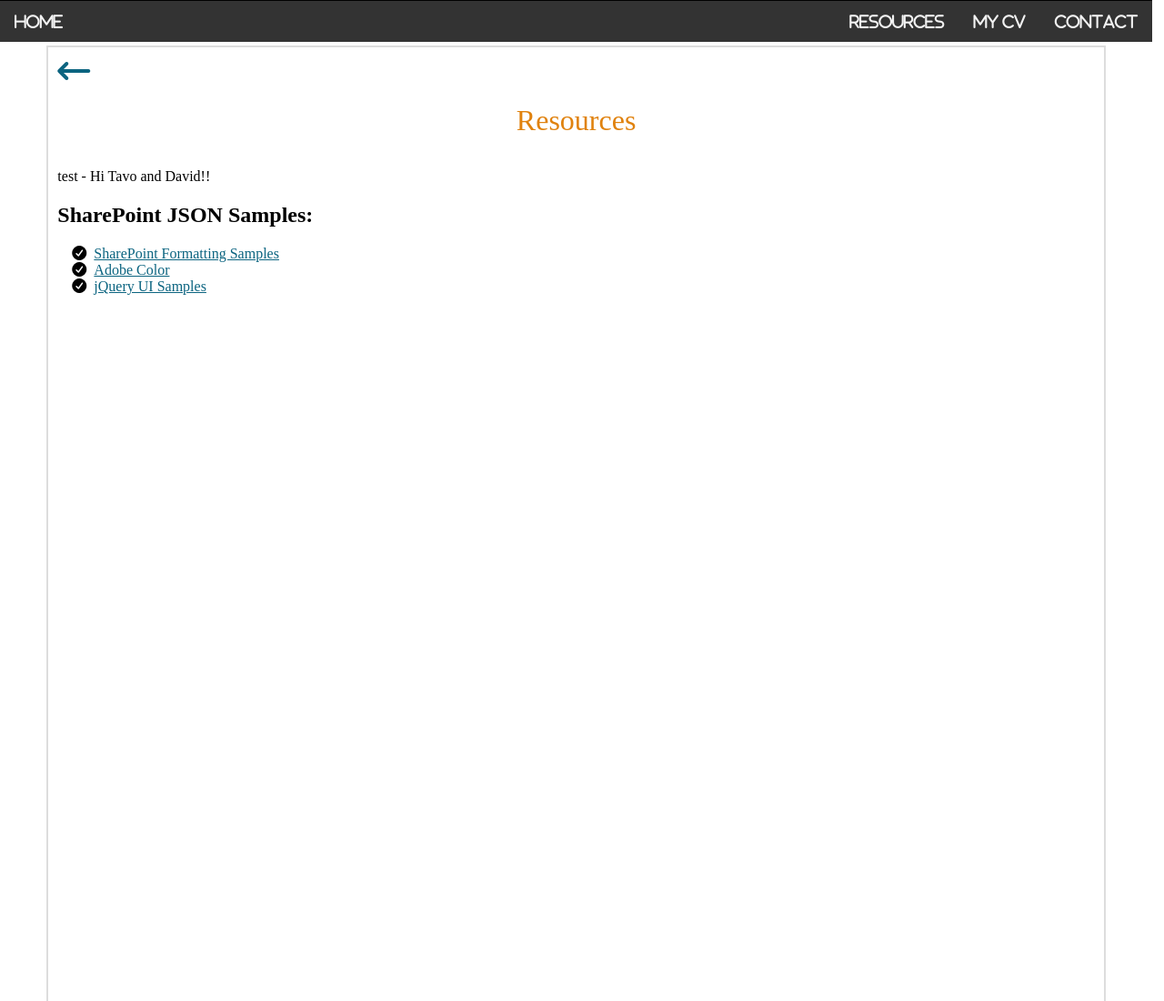
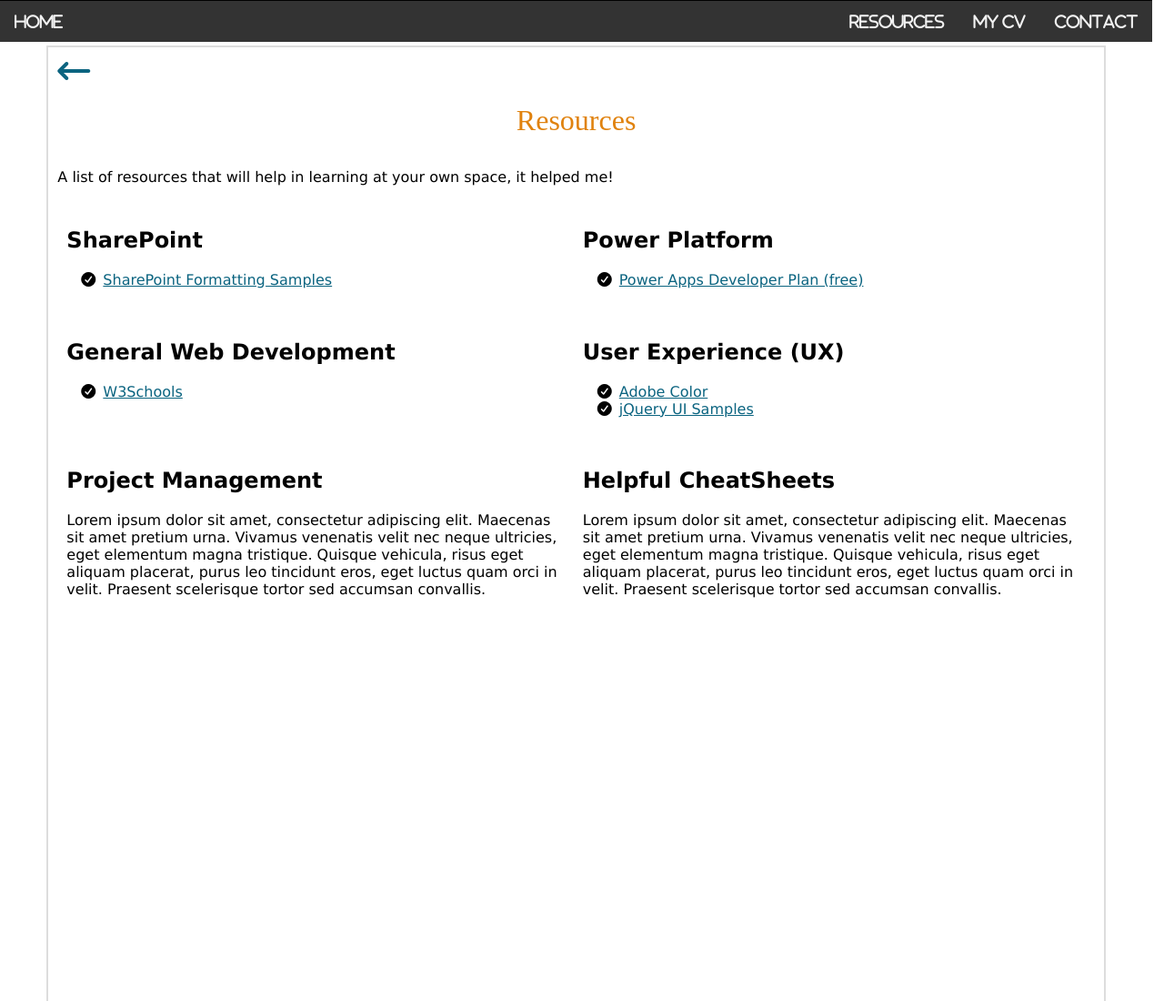
Before and after one commit to sendog6913/Zepol, a plain HTML site: page docs/resources.html in a window 1280 px wide. Shown: the top 1100 px of the page at 91% size. Drawn offline with Linux system fonts and the light colour scheme.

Commit message:
added resources, see #9

```diff
--- a/docs/MyStyle.css
+++ b/docs/MyStyle.css
@@ -75,5 +75,27 @@
     height: 1500px;
     border:#ddd solid 2px;
     margin: 0px auto;
+    align-items: center;
     padding: 10px;
+    font-family:'Lucida Sans', 'Lucida Sans Regular', 'Lucida Grande', 'Lucida Sans Unicode', Geneva, Verdana, sans-serif;
 }
+    /* Create three equal columns that floats next to each other */
+    .column {
+        float: left;
+        width: 48%;
+        padding: 10px;
+    }
+
+    /* Clear floats after the columns */
+    .row::after {
+        content: "";
+        display: table;
+        clear: both;
+    }
+
+    /* Responsive layout - makes the three columns stack on top of each other instead of next to each other */
+    @media screen and (max-width:600px) {
+            .column {
+            width: 100%;
+            }
+        }
--- a/docs/resources.html
+++ b/docs/resources.html
@@ -20,14 +20,54 @@
       <a href="index.html" title="Go Back"><i class="fa-solid fa-arrow-left-long fa-2x fa-fade"></i></a>
 
       <center><h1 class="fa-regular fa-2x">Resources</h1></center>
-      <p>test - Hi Tavo and David!!</p>
+      <p>A list of resources that will help in learning at your own space, it helped me!</p>
 
-      <h2>SharePoint JSON Samples:</h2>
-      <ul class="fa-ul">
-        <li><span class="fa-li"><i class="fa-solid fa-check-circle"></i></span><a href="https://pnp.github.io/List-Formatting/" target="_blank">SharePoint Formatting Samples</a></li>
-        <li><span class="fa-li"><i class="fa-solid fa-check-circle"></i></span><a href="https://color.adobe.com/" target="_blank">Adobe Color</a></li>
-        <li><span class="fa-li"><i class="fa-solid fa-check-circle"></i></span><a href="https://jqueryui.com/demos/" target="_blank">jQuery UI Samples</a></li>
-      </ul>
+      <div class="row">
+        <div class="column">
+          <h2>SharePoint</h2>
+          <ul class="fa-ul">
+            <li><span class="fa-li"><i class="fa-solid fa-check-circle"></i></span><a href="https://pnp.github.io/List-Formatting/" target="_blank">SharePoint Formatting Samples</a></li>
+          </ul>
+        </div>
+
+        <div class="column">
+          <h2>Power Platform</h2>
+          <ul class="fa-ul">
+            <li><span class="fa-li"><i class="fa-solid fa-check-circle"></i></span><a href="https://www.microsoft.com/en-us/power-platform/products/power-apps/free" target="_blank">Power Apps Developer Plan (free)</a></li>
+          </ul>
+        </div>
+      </div>
+
+      <div class="row">
+
+        <div class="column">
+          <h2>General Web Development</h2>
+          <ul class="fa-ul">
+            <li><span class="fa-li"><i class="fa-solid fa-check-circle"></i></span><a href="https://www.w3schools.com/" target="_blank">W3Schools</a></li>
+          </ul>
+        </div>
+
+        <div class="column">
+          <h2>User Experience (UX)</h2>
+          <ul class="fa-ul">
+            <li><span class="fa-li"><i class="fa-solid fa-check-circle"></i></span><a href="https://color.adobe.com/" target="_blank">Adobe Color</a></li>
+            <li><span class="fa-li"><i class="fa-solid fa-check-circle"></i></span><a href="https://jqueryui.com/demos/" target="_blank">jQuery UI Samples</a></li>
+          </ul>
+        </div>
+      </div>
+
+      <div class="row">
+        <div class="column">
+          <h2>Project Management</h2>
+          <p>Lorem ipsum dolor sit amet, consectetur adipiscing elit. Maecenas sit amet pretium urna. Vivamus venenatis velit nec neque ultricies, eget elementum magna tristique. Quisque vehicula, risus eget aliquam placerat, purus leo tincidunt eros, eget luctus quam orci in velit. Praesent scelerisque tortor sed accumsan convallis.</p>
+        </div>
+
+        <div class="column">
+          <h2>Helpful CheatSheets</h2>
+          <p>Lorem ipsum dolor sit amet, consectetur adipiscing elit. Maecenas sit amet pretium urna. Vivamus venenatis velit nec neque ultricies, eget elementum magna tristique. Quisque vehicula, risus eget aliquam placerat, purus leo tincidunt eros, eget luctus quam orci in velit. Praesent scelerisque tortor sed accumsan convallis.</p>
+        </div>
+      </div>
+
 
     </div>
 
```
